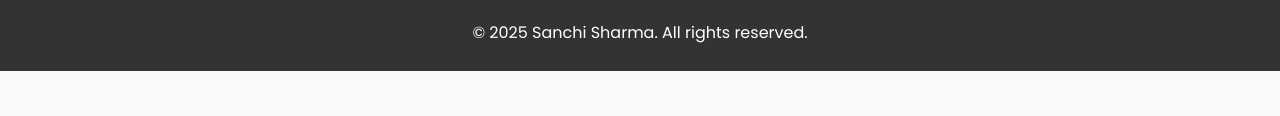
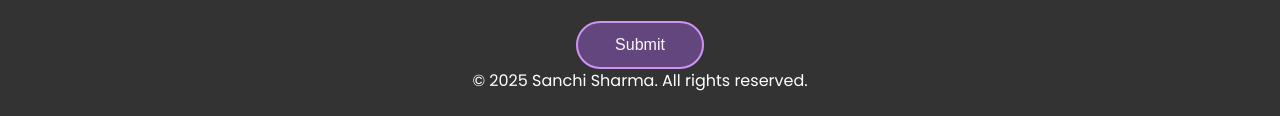
Before and after one commit to Shreynik00/Wooferz_Porfolio, a plain HTML site: page try.html in a window 1280 px wide. Shown: the part 1494-1610 px from the top of the page. Before the commit the page ends 1565 px from the top, so only its background shows below. Drawn offline with nearby package versions, Linux system fonts and the light colour scheme.

Commit message:
try.html

```diff
--- a/try.html
+++ b/try.html
@@ -104,7 +104,7 @@
     footer input{
     width: 40%;
     padding: 10px;
-    border: 2px solid #ceaae5; /* A boho brown */
+    border: 2px solid #ceaae5;
     border-radius: 25px;
     font-size: 16px;
     background-color: #fffaf0;
@@ -113,6 +113,19 @@
     position: relative;
     z-index: 2;
   }
+    footer button{
+    width: 10%;
+    padding: 10px;
+    border: 2px solid #cf93f4;
+    border-radius: 25px;
+    font-size: 16px;
+    background-color: #975bd07b;
+    color: #fbf9fc;
+    font-family: 'Quicksand', sans-serif;
+    position: relative;
+    z-index: 2;
+    }
+
     @media (max-width: 768px) {
       nav {
         flex-direction: column;
@@ -212,6 +225,7 @@
         <label id="d-idea"> Any Ideas:</label>
         <input type="textarea" id="idea"><br><br>
       </div="disciptions>
+      <button> Submit </button>
     </div>
     </section>
     <p>&copy; 2025 Sanchi Sharma. All rights reserved.</p>
```
